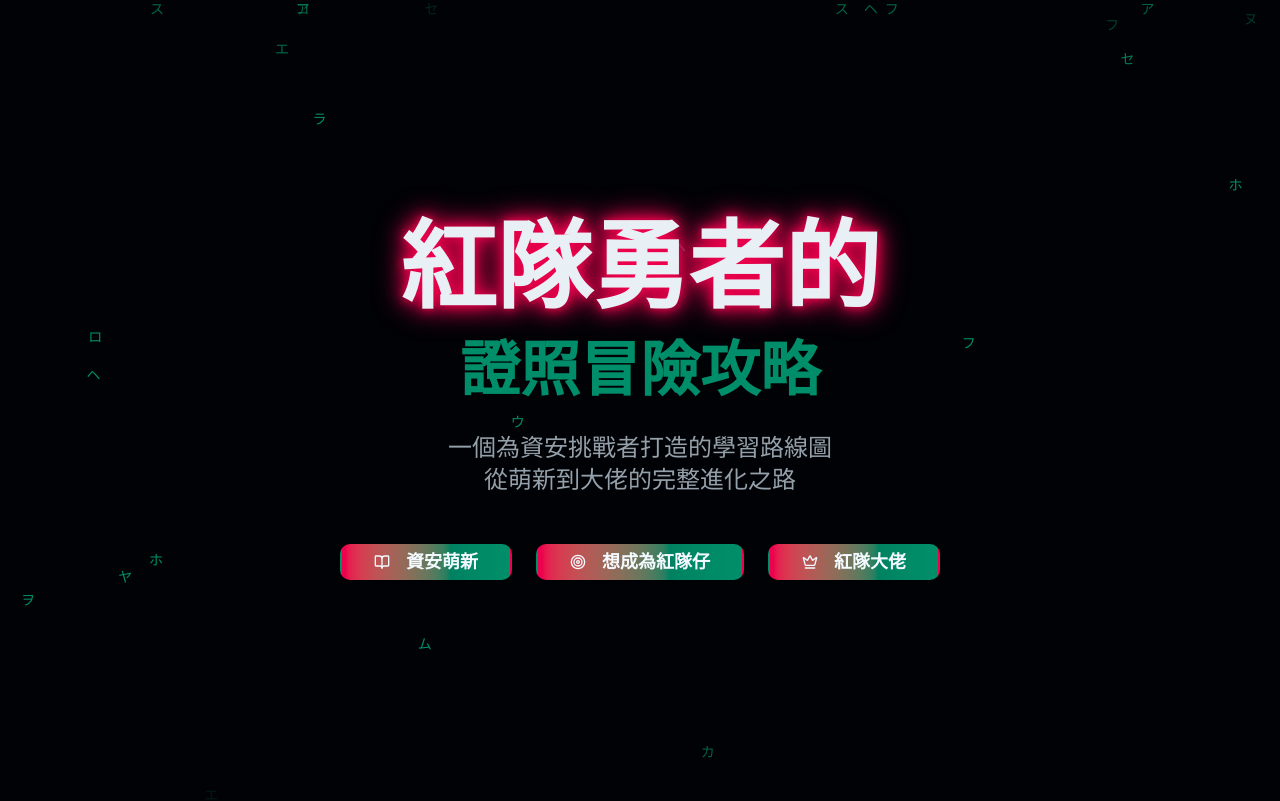
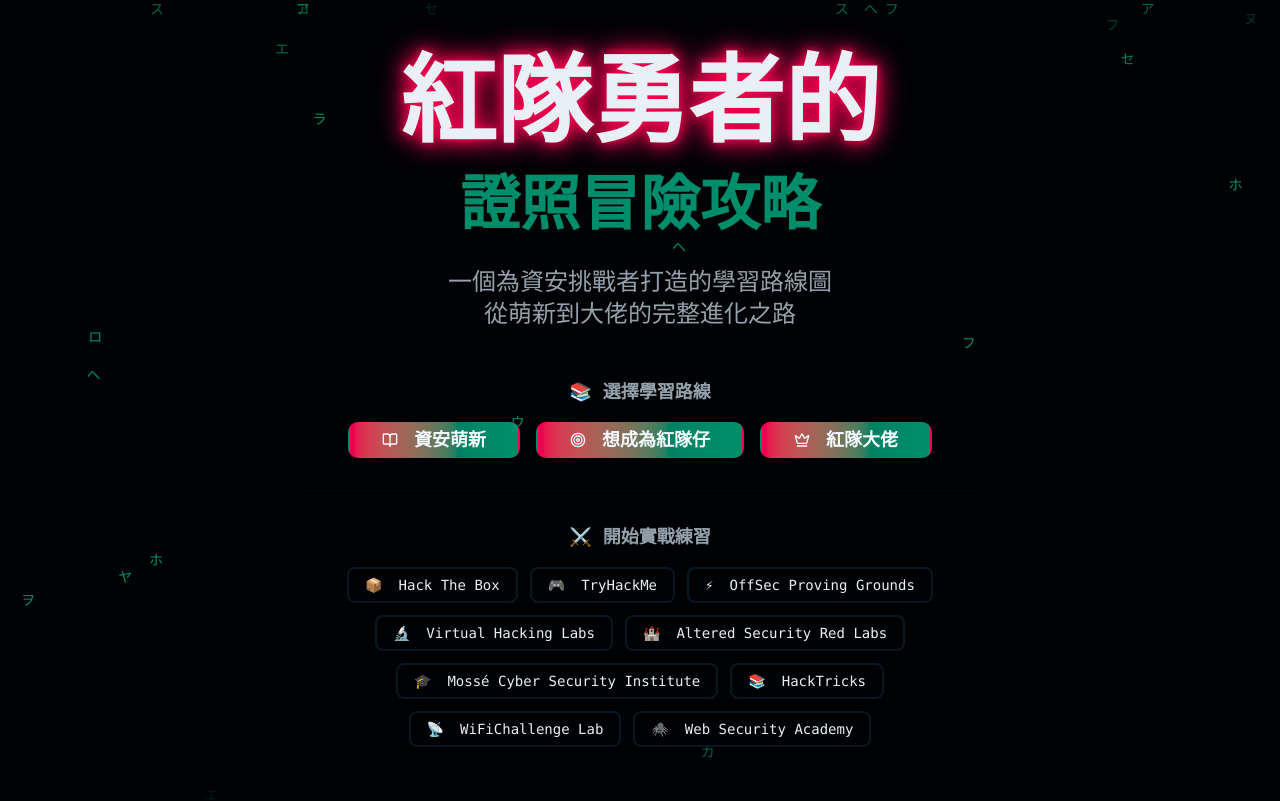
Before and after one commit to SZZhang0619/red-team-cert-adventure, a React (Vite) app: page / in a window 1280 px wide. Shown: the top 801 px of the page. Built offline with nearby package versions, Linux system fonts and the light colour scheme.

Commit message:
(feat): 新增學習路線與實戰練習快速入口

```diff
--- a/src/App.css
+++ b/src/App.css
@@ -169,6 +169,12 @@
   @apply border-2 border-transparent hover:border-accent;
 }
 
+/* 實戰練習場按鈕 */
+.resource-button {
+  @apply border-2 transition-all duration-300;
+  @apply hover:bg-accent/10 hover:border-accent;
+}
+
 /* 資源卡片 */
 .resource-card {
   @apply bg-secondary border border-border rounded-lg p-4 transition-all duration-300;
--- a/src/App.jsx
+++ b/src/App.jsx
@@ -178,8 +178,12 @@
               從萌新到大佬的完整進化之路
             </p>
 
-            {/* 快速入口按鈕 */}
-            <div className="flex flex-col md:flex-row gap-6 justify-center items-center">
+            {/* 學習路線快速入口 */}
+            <div className="mb-8">
+              <h3 className="text-lg font-semibold mb-4 text-muted-foreground">
+                📚 選擇學習路線
+              </h3>
+              <div className="flex flex-col md:flex-row gap-4 justify-center items-center">
                 {Object.entries(certificationsData.learningPaths).map(([key, path]) => (
                   <Button
                     key={key}
@@ -190,6 +194,27 @@
                     <span className="ml-2">{path.title}</span>
                   </Button>
                 ))}
+              </div>
+            </div>
+
+            {/* 實戰練習場快速入口 */}
+            <div className="pt-8 border-t border-border/30 max-w-2xl mx-auto">
+              <h3 className="text-lg font-semibold mb-4 text-muted-foreground">
+                ⚔️ 開始實戰練習
+              </h3>
+              <div className="flex flex-wrap gap-3 justify-center">
+                {certificationsData.learningResources.map((resource) => (
+                  <Button
+                    key={resource.name}
+                    variant="outline"
+                    className="resource-button hover:scale-105 transition-transform"
+                    onClick={() => scrollToSection('learning-resources')}
+                  >
+                    <span className="mr-2">{resource.logo}</span>
+                    {resource.name}
+                  </Button>
+                ))}
+              </div>
             </div>
           </div>
         </section>
```
Lines whose indentation alone changed are shown as unchanged.
